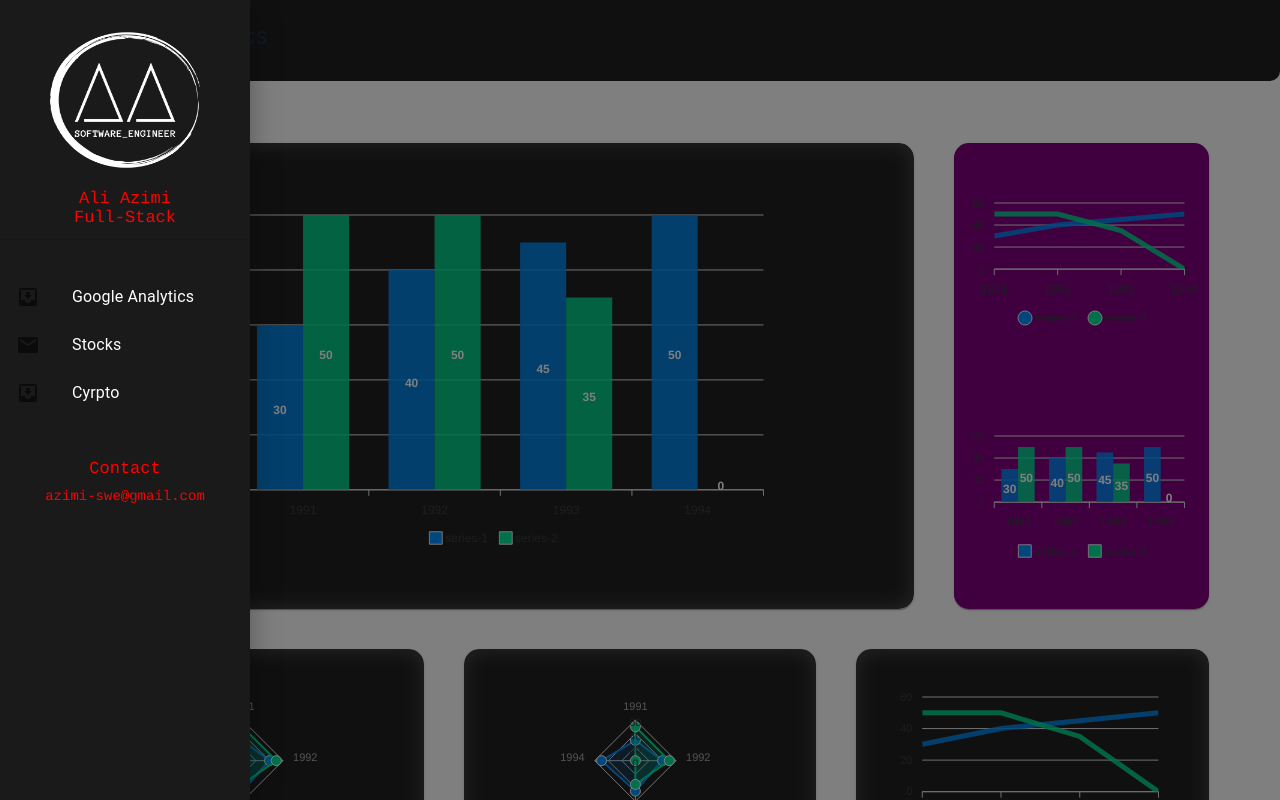
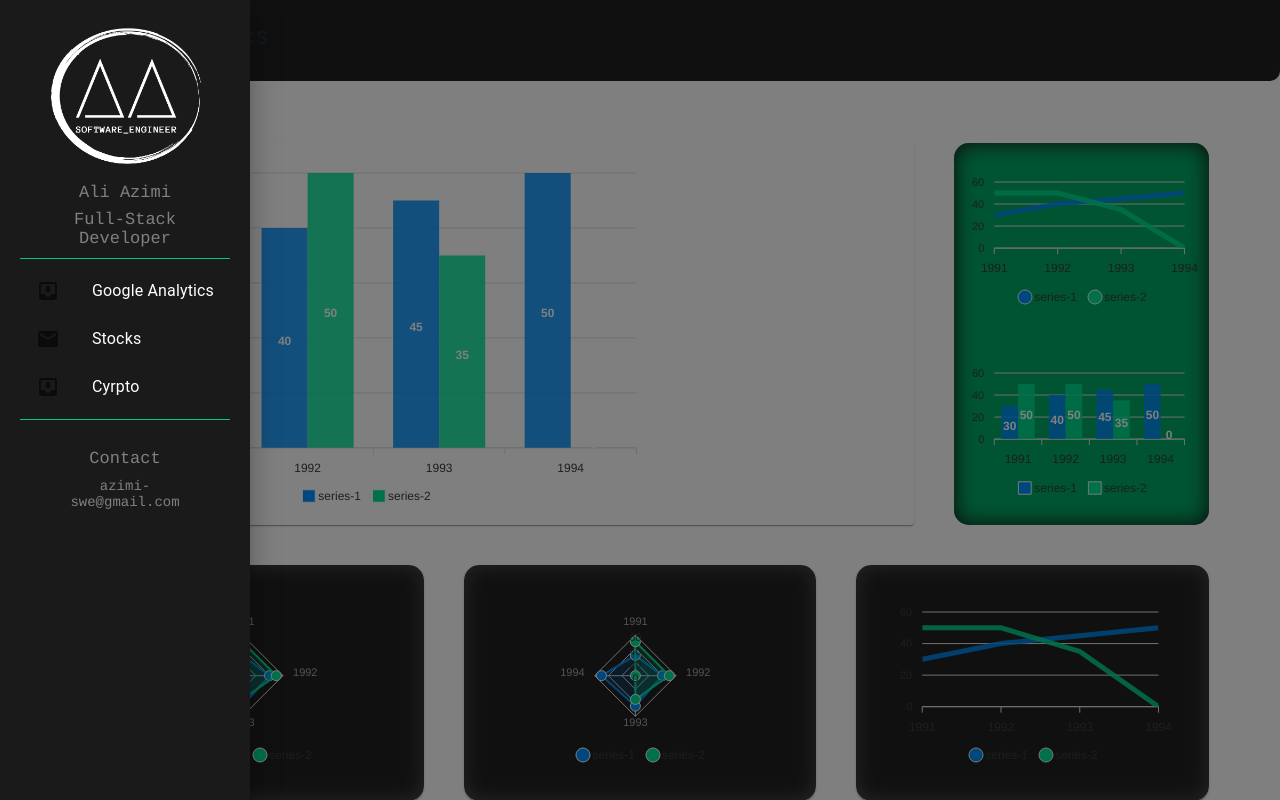
Before and after one commit to Ali-Azimi00/Analytics, a React (Vite) app: page /GA in a window 1280 px wide. Both pictures are taken after a click on the element 24 px from the left and 42 px from the top of the page. Shown: the top 800 px of the page. Built offline with nearby package versions, Linux system fonts and the light colour scheme.

Commit message:
added gtag, continued styling drawer and cards

```diff
--- a/index.html
+++ b/index.html
@@ -2,6 +2,16 @@
 <html lang="en">
 
 <head>
+  <!-- GoogleAnalytics Tag -->
+  <script async src="https://www.googletagmanager.com/gtag/js?id=G-GNVZNX5633"></script>
+  <script>
+    window.dataLayer = window.dataLayer || [];
+    function gtag() { dataLayer.push(arguments); }
+    gtag('js', new Date());
+
+    gtag('config', 'G-GNVZNX5633');
+  </script>
+
   <meta charset="UTF-8" />
   <link rel="icon" type="image/svg+xml" href="/src/assets/AAlogo.png" />
   <!-- <meta name="viewport" content="width=device-width, initial-scale=1.0" /> -->
--- a/src/App.css
+++ b/src/App.css
@@ -34,10 +34,15 @@
  @keyframes logo-spin {
    from {
      transform: rotate(0deg);
+     width: 100%;
+
+     /* height: auto; */
    }
 
    to {
      transform: rotate(360deg);
+     width: 40%;
+     /* height: 10%; */
    }
  }
 
--- a/src/components/drawerComp.jsx
+++ b/src/components/drawerComp.jsx
@@ -37,38 +37,51 @@ export default function TemporaryDrawer() {
     const list = (anchor) => (
         <Box
             sx={{
+                display: 'inline-flex',
+                flexWrap: 'wrap',
                 width: anchor === 'top' || anchor === 'bottom' ? 'auto' : 250,
-                color: 'white',
+                color: 'gray',
                 backgroundColor: '#1a1a1a',
                 // width: 250,
                 height: '100%',
                 // maxHeight: "100%",
                 backgroundImage: "../assets/polygonPattern.png",
-                overflow: '-moz-hidden-unscrollable'
+                overflow: 'hidden',
+
+                justifyContent: 'space-evenly'
 
             }}
             // role="presentation"
             onClick={toggleDrawer(anchor, false)}
             onKeyDown={toggleDrawer(anchor, false)}
         >
+            <div style={{}}>
                 <div>
                     <div className="drawerItem" >
-                    <img src={logo} alt="logo" style={{ width: '150px', height: '150px' }} />
-                    <div style={{ marginTop: '5%' }}>
+                        <img src={logo} alt="logo" style={{ width: '150px', height: '150px' }} className='logo' />
+                        <div style={{
+                            marginTop: '5%',
+                            marginBottom: '5%'
+                        }}>
                             Ali Azimi
                         </div>
-                    <div>
-                        Full-Stack
+                        <div style={{
+                            marginTop: '5%',
+                            marginBottom: '5%'
+                        }}>
+                            Full-Stack Developer
                         </div>
                     </div>
                 </div>
 
 
-            <Divider style={{ color: 'white' }} />
+                <Divider color='#00E396' inset='3em' />
 
-            <List style={{ marginTop: '10%' }}>
+                <List style={{
+                    marginTop: ''
+                }}>
                     {['Google Analytics', 'Stocks', 'Cyrpto'].map((text, index) => (
-                    <ListItem key={text} disablePadding>
+                        <ListItem key={text} disablePadding className='aButton'>
                             <ListItemButton>
                                 <ListItemIcon>
                                     {index % 2 === 0 ? <InboxIcon /> : <MailIcon />}
@@ -79,13 +92,20 @@ export default function TemporaryDrawer() {
                     ))}
                 </List>
 
+                <Divider color='#00E396' />
+
+
                 <div className='drawerItem' >
-                <div style={{ marginTop: '5%' }}>
+                    <div style={{
+                        marginTop: '5%'
+                    }}>
                         Contact
                     </div>
                     <div style={{ fontSize: '14px', marginTop: '10px' }}>
                         azimi-swe@gmail.com
                     </div>
+                </div>
+
             </div>
         </Box>
     );
@@ -96,7 +116,7 @@ export default function TemporaryDrawer() {
                 <React.Fragment key={anchor}>
 
                     <div onClick={toggleDrawer(anchor, true)}
-                        className='button'
+                        className='button aButton'
                     >
                         <Icon path={mdiText} size={1} />
                     </div>
--- a/src/index.css
+++ b/src/index.css
@@ -66,7 +66,10 @@ button {
 button:hover {
   /* border: 5px solid transparent; */
   /* border-color: red; */
-  background-color: rgb(255, 255, 255);
+  background-color: rgb(255, 255, 255, .8);
+  border-color: rgb(255, 255, 255, .8);
+  border: 3px solid transparent;
+
   color: black;
 
   filter: drop-shadow(0 0 2em #61dafbaa);
--- a/src/pages/GoogleAnalytics.jsx
+++ b/src/pages/GoogleAnalytics.jsx
@@ -39,8 +39,8 @@ function GA() {
                         columnSpacing={{ xs: 5, sm: 5, md: 5, lg: 5 }}
                     >
                         <Grid item xs={12} sm={12} md={9} lg={9}>
-                            <Card sx={cardTheme}>
-                                <div className='aCard'>
+                            <Card sx={{ background: 'transparent' }}>
+                                <div className=''>
                                     <div style={{ width: ' 70%' }}>
                                         {<Chart type='bar' />}
                                     </div>
@@ -53,7 +53,7 @@ function GA() {
                                 sx={{
                                     theme: cardTheme,
                                     background: 'transparent',
-                                    backgroundColor: `${wMatch ? 'purple' : 'blue'}`,
+                                    backgroundColor: `${wMatch ? '#00AA63' : 'blue'}`,
                                     display: 'flex',
                                     flexWrap: 'wrap',
                                     alignItems: "center",
@@ -61,6 +61,7 @@ function GA() {
                                     width: '100%',
                                     height: '100%',
                                     borderRadius: '15px',
+                                    boxShadow: '0px 0px 20px 1px #1a1a1a inset',
                                 }}>
 
                                 <div>
--- a/src/pages/analytics.css
+++ b/src/pages/analytics.css
@@ -25,6 +25,22 @@
 
 }
 
+.aButton {
+    /* box-shadow: 0px 0px 20px 1px rgb(246, 246, 246, .2) inset; */
+    color: white;
+
+}
+
+.aButton:hover {
+    filter: drop-shadow(0 0 2em #ffffff);
+    cursor: pointer;
+    /* background-color: rgb(255, 255, 255, .5); */
+    color: #008FFB;
+
+    /* #008FFB */
+    /* #00E396 */
+}
+
 .boxes {
     flex-wrap: wrap;
 }
@@ -46,7 +62,7 @@
 button:hover {
     background-color: rgb(255, 255, 255);
     color: rgb(255, 255, 255);
-    filter: drop-shadow(0 0 2em #61dafbaa);
+    filter: drop-shadow(0 0 2em #61dafb);
 }
 
 .drawerCenter {
@@ -68,7 +84,7 @@ button:hover {
     padding-right: 10%;
     text-align: center;
     font-size: 17px;
-    color: red;
+    color: gray;
 }
 
 .navBar {
```
Lines whose indentation alone changed are shown as unchanged.
